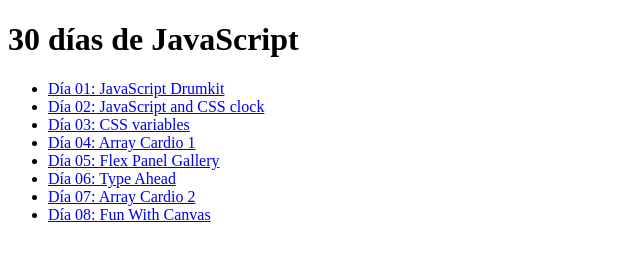
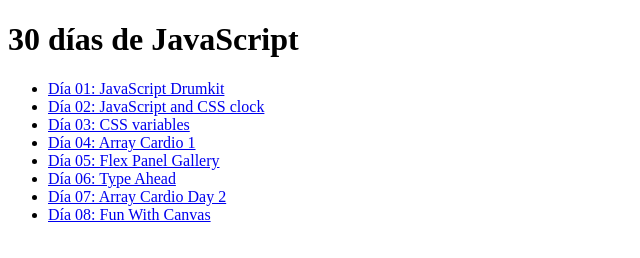
Before and after one commit to jhonattanbenitez/JavaScript30, a plain HTML site: page index.html in a window 1280 px wide. Shown: the full height of the page, 0-640 px from the left. Drawn offline with Linux system fonts and the light colour scheme.

Commit message:
Update index.html

```diff
--- a/index.html
+++ b/index.html
@@ -14,7 +14,7 @@
          <li><a href="Day-04/index.html">Día 04: Array Cardio 1</a></li>
          <li><a href="Day-05/index.html">Día 05: Flex Panel Gallery</a></li>
          <li><a href="Day-06/index.html">Día 06: Type Ahead</a></li>
-         <li><a href="Day-07/index.html">Día 07: Array Cardio 2</a></li>
+         <li><a href="Day-07/index.html">Día 07: Array Cardio Day 2</a></li>
          <li><a href="Day-08/index.html">Día 08: Fun With Canvas</a></li>
      </ul>
 
```
